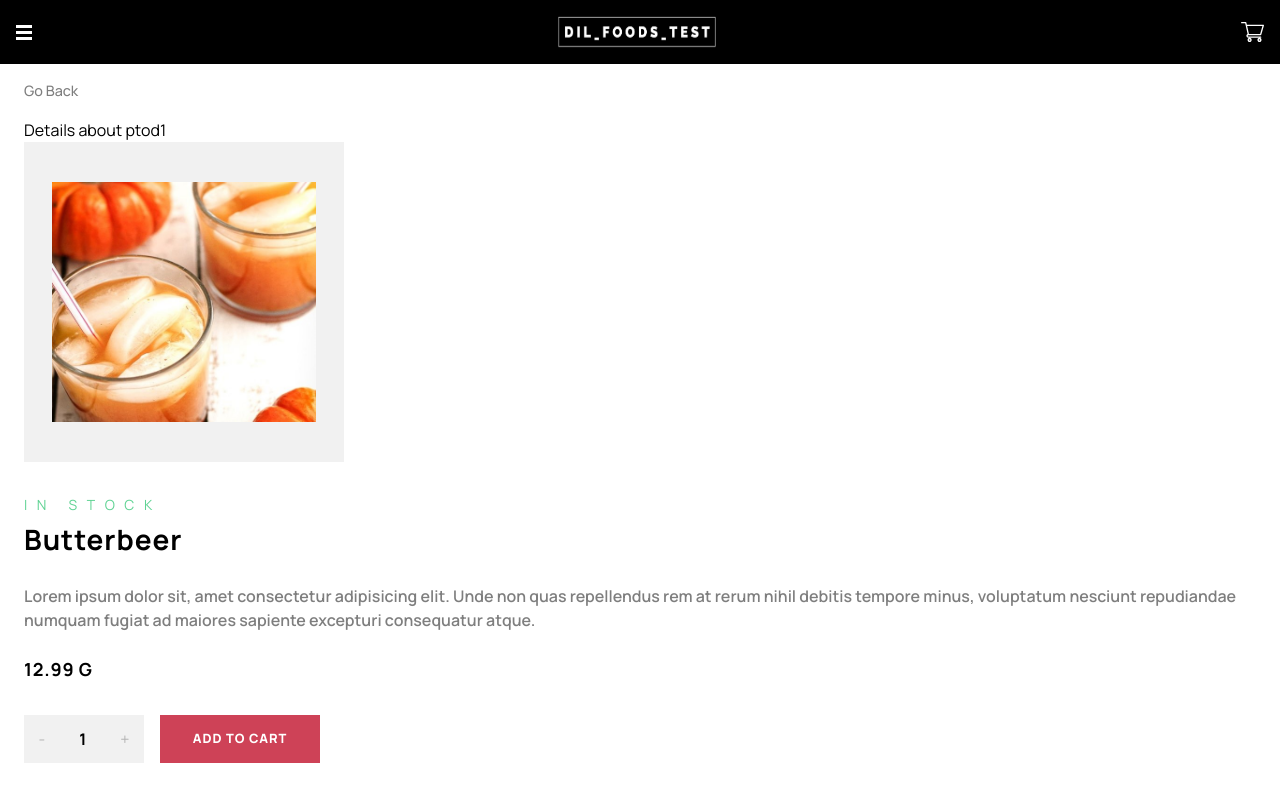
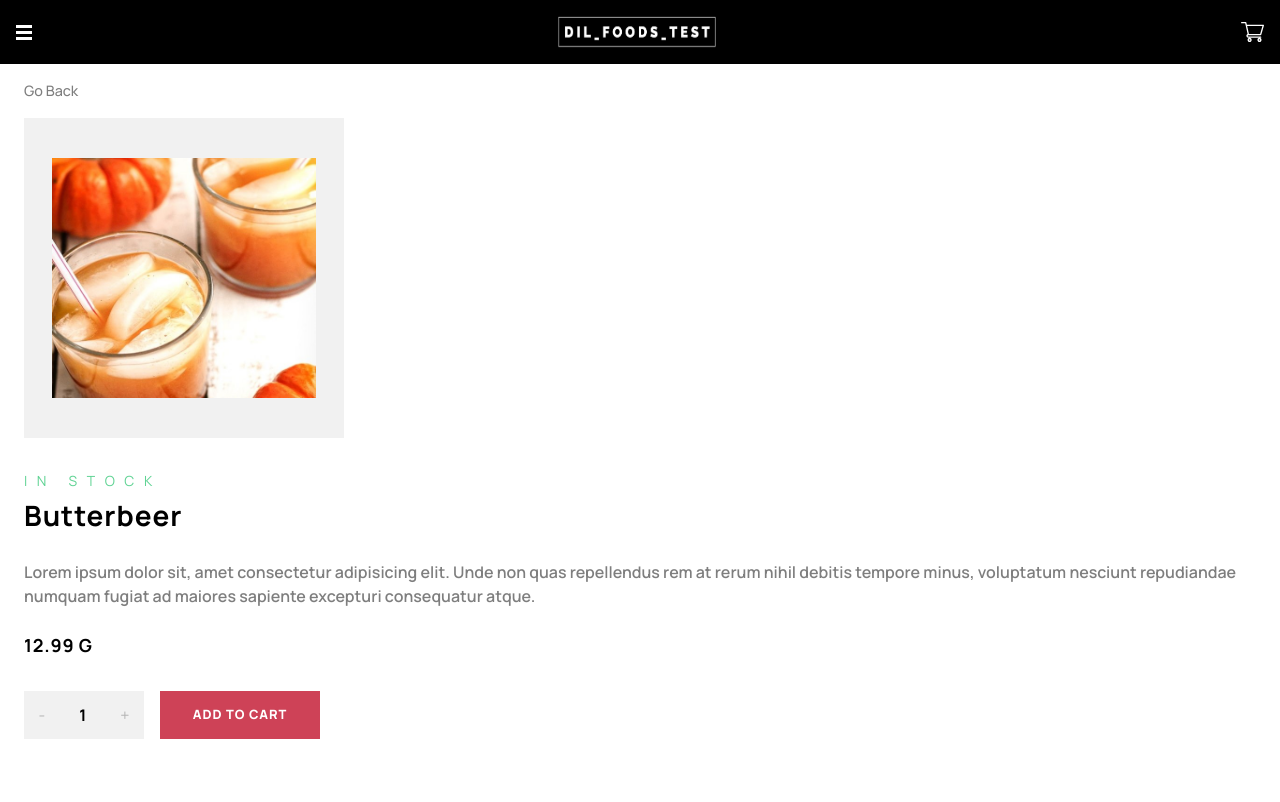
Before and after one commit to ashishsunny/dilfoods-ecommerce-app, a Next.js app: page /1 in a window 1280 px wide. Shown: the top 802 px of the page. Built offline with nearby package versions, Linux system fonts and the light colour scheme.

Commit message:
Cart Logic ✔

```diff
--- a/src/app/[productId]/page.tsx
+++ b/src/app/[productId]/page.tsx
@@ -1,24 +1,28 @@
 'use client'
-import React from 'react'
+import React, { useContext } from 'react'
+import Link from 'next/link'
 import { textColorHandler } from '@/handlers/textColor'
 import data  from "@/data/data"
 import { ProductType } from '@/interfaces/prod_type'
+import { CartContext } from '@/contexts/cartContext'
 
 interface ProductComponentProps {
   data: ProductType[];
 }
 
 const ProductDetails = ({ params }: { params: { productId: string } }) => {
-  const idVal = parseInt(params.productId)-1;
+
+const idVal = parseInt(params.productId)-1;
+const { addToCart } = useContext(CartContext );
+
   return (
-    <div className="pb-[5rem]">
+    <div className="pb-[5rem] z-0">
       <div className="px-[1.5rem] flex flex-col justify-center">
         <div className="py-[1rem]">
-          <p className="font-medium text-black text-[.9rem] opacity-50">
+        <Link href="/"><p className="'cursor-pointer' font-medium text-black text-[.9rem] opacity-50">
             Go Back
-          </p>
+          </p></Link>
         </div>
-        <div>Details about ptod{params.productId}</div>
         <div className="flex justify-center items-center bg-whitesmoke w-[20rem] h-[20rem]">
           <img
             className="w-[16.5rem] h-[15rem]"
@@ -58,7 +62,7 @@ const ProductDetails = ({ params }: { params: { productId: string } }) => {
             <div className="text-black font-[700]">1</div>
             <div className="text-black opacity-[.25]">+</div>
           </div>
-          <button className="uppercase text-white text-[.8rem] font-[800] tracking-[.06rem] bg-amaranth w-[10rem] h-[3rem]">
+          <button onClick={() => addToCart(data[idVal].id)} className="uppercase text-white text-[.8rem] font-[800] tracking-[.06rem] bg-amaranth w-[10rem] h-[3rem]">
             Add To Cart
           </button>
         </div>
--- a/src/app/layout.tsx
+++ b/src/app/layout.tsx
@@ -1,7 +1,7 @@
 import type { Metadata } from 'next'
 import { Manrope } from 'next/font/google'
 import './globals.css'
-import Navbar from '@/componets/Navbar'
+import Layout from '@/layout/layout'
 
 const manrope = Manrope(
   {
@@ -23,8 +23,9 @@ export default function RootLayout({
   return (
     <html lang="en">
       <body className={`${manrope.variable} font-sans`}>
-      <Navbar/>
+      <Layout>
           {children}
+      </Layout>
       </body>
     </html>
   )
--- a/src/app/page.tsx
+++ b/src/app/page.tsx
@@ -5,7 +5,7 @@ import data from '@/data/data'
 
 export default function Home() {
   return (
-   <div className="h-screen">
+   <div className="h-screen z-0">
       <ProductComponent products={data} />
    </div>
   )
--- /dev/null
+++ b/src/componets/Cart/index.tsx
@@ -0,0 +1,15 @@
+import React from 'react'
+
+const Cart = () => {
+  return (
+    <div className='z-50 w-[20.5rem] h-[30.5rem] top-[5rem] left-[1.5rem] hidden right-0 p-4 bg-white'>
+      <h4>Cart</h4>
+      <ul>
+        <li>Item1</li>
+        <li>Item2</li>
+      </ul>
+    </div>
+  )
+}
+
+export default Cart
--- /dev/null
+++ b/src/contexts/cartContext.jsx
@@ -0,0 +1,37 @@
+import { createContext, useState } from "react";
+
+export const CartContext = createContext(null);
+
+const getDefaultCart = () => {
+  let cart = {};
+  for (let i = 1; i <= 20 ; i++) {
+    cart[i] = 0;
+  }
+  return cart;
+};
+
+export const CartContextProvider = (props) => {
+  const [cartItems, setCartItems] = useState(getDefaultCart());
+  console.log(cartItems);
+
+  const addToCart = (itemId) => {
+    setCartItems((prev) => ({ ...prev, [itemId]: prev[itemId] + 1 }));
+  };
+
+  const removeFromCart = (itemId) => {
+    setCartItems((prev) => ({ ...prev, [itemId]: prev[itemId] - 1 }));
+  };
+
+
+  const contextValue = {
+    cartItems,
+    addToCart,
+    removeFromCart,
+  };
+
+  return (
+    <CartContext.Provider value={contextValue}>
+      {props.children}
+    </CartContext.Provider>
+  );
+};
--- /dev/null
+++ b/src/layout/layout.tsx
@@ -0,0 +1,23 @@
+'use client'
+import React, { ReactNode } from 'react';
+import Navbar from '@/componets/Navbar';
+import Cart from '@/componets/Cart';
+import { CartContextProvider } from '@/contexts/cartContext';
+
+type LayoutProps = {
+    children: ReactNode;
+  };
+
+const Layout : React.FC<LayoutProps> = ({children}) => {
+  return (
+    <CartContextProvider>
+    <div className="h-[100%] w-[100%] bg-color1">
+      <Navbar/>
+      <Cart/>
+      {children}
+    </div>
+    </CartContextProvider>
+  )
+}
+
+export default Layout
--- a/tsconfig.json
+++ b/tsconfig.json
@@ -22,6 +22,6 @@
       "@/*": ["./src/*"]
     }
   },
-  "include": ["next-env.d.ts", "**/*.ts", "**/*.tsx", ".next/types/**/*.ts"],
+  "include": ["next-env.d.ts", "**/*.ts", "**/*.tsx", ".next/types/**/*.ts", "src/contexts/cartContext.jsx"],
   "exclude": ["node_modules"]
 }
```
